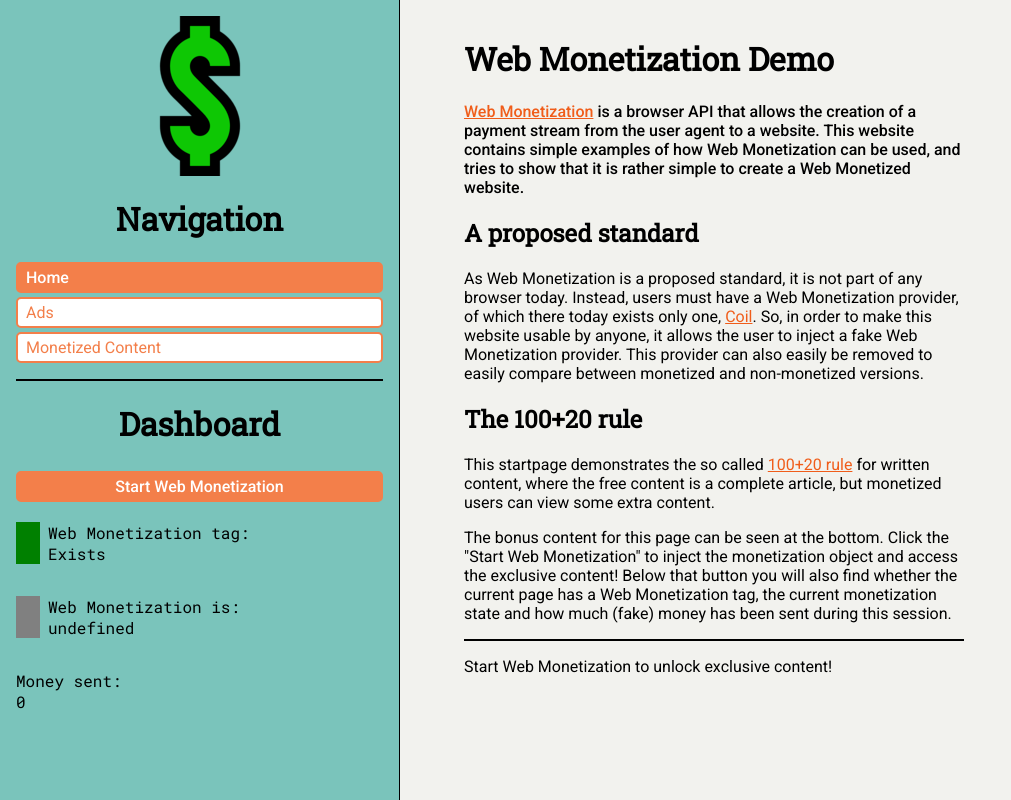
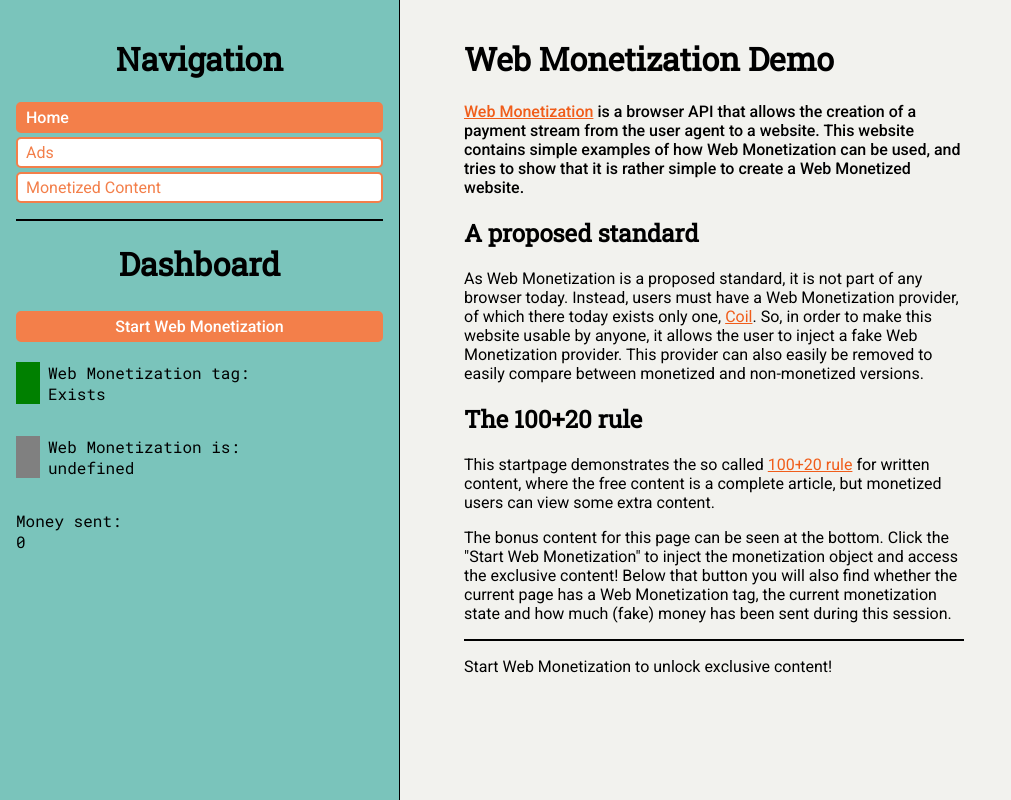
Before and after one commit to Doverstav/kitscon202, a React (Create React App) app: page / in a window 1280 px wide. Shown: the whole page, without its empty margins (0-1011 px from the left). Built offline with nearby package versions, Linux system fonts and the light colour scheme.

Commit message:
Remove dollar sign 'logo'

```diff
--- a/src/App.js
+++ b/src/App.js
@@ -6,7 +6,6 @@ import MonetizedContent from "./components/MonetizedContent/MonetizedContent";
 import WebMonetizationSpoofer from "./components/WebMonetizationSpoofer/WebMonetizationSpoofer";
 import Button from "./components/common/Button";
 import Separator from "./components/common/Separator";
-import dollarSign from "./res/heavy-dollar-sign.png"
 
 const ADS = "Ads";
 const MONETIZED_CONTENT = "MonetizedContent";
@@ -32,7 +31,6 @@ function App() {
   return (
     <div className="App">
       <div className="sidebar">
-        <img className="dollar-sign-image" src={dollarSign} alt="Dollar sign emoji" />
         <h1 className="sidebar-header">Navigation</h1>
         <Button
           onClick={() => setActivePage(HOME)}
```
Also changed, not shown: src/res/heavy-dollar-sign.png (deleted).
